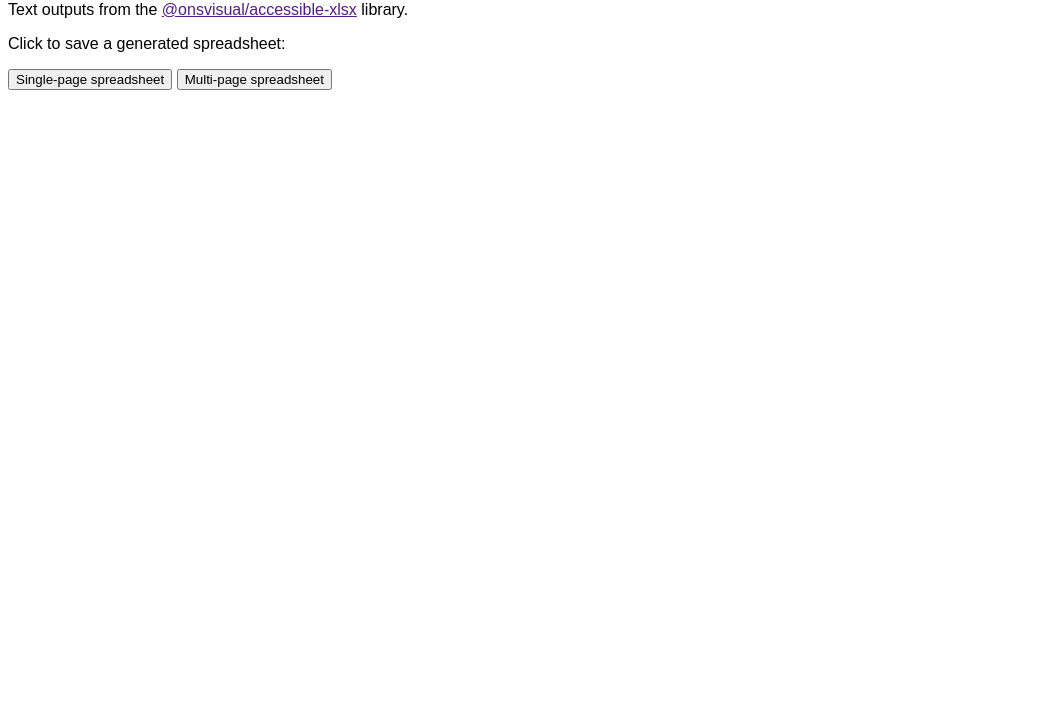
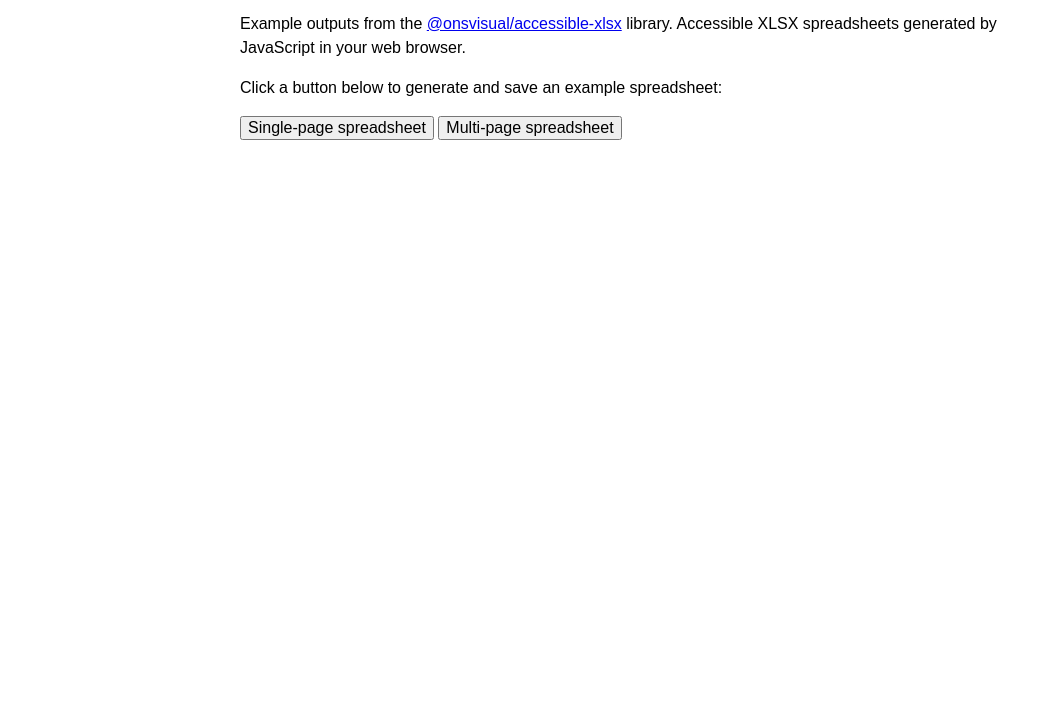
Before and after one commit to ONSdigital/accessible-xlsx, a website built with Vite: page index.html in a window 1280 px wide. Shown: the part 79-800 px from the top of the page, without its empty margins (0-1052 px from the left). Built offline with nearby package versions, Linux system fonts and the light colour scheme.

Commit message:
update examples page

```diff
--- a/index.html
+++ b/index.html
@@ -7,6 +7,12 @@
 		<style>
 			body {
 				font-family: Arial, Helvetica, sans-serif;
+				line-height: 1.5;
+				max-width: 800px;
+				margin: 0 auto;
+			}
+			button {
+				font-size: 1rem;
 			}
 		</style>
 	</head>
@@ -135,9 +141,13 @@
 
 		<h1>Accessible XLSX</h1>
 
-		<p>Text outputs from the <a href="">@onsvisual/accessible-xlsx</a> library.</p>
+		<p>
+			Example outputs from the
+			<a href="https://github.com/ONSdigital/accessible-xlsx">@onsvisual/accessible-xlsx</a>
+			library. Accessible XLSX spreadsheets generated by JavaScript in your web browser.
+		</p>
 
-		<p>Click to save a generated spreadsheet:</p>
+		<p>Click a button below to generate and save an example spreadsheet:</p>
 
 		<p>
 			<button onclick="downloadSingleSpreadsheet()">Single-page spreadsheet</button>
```
